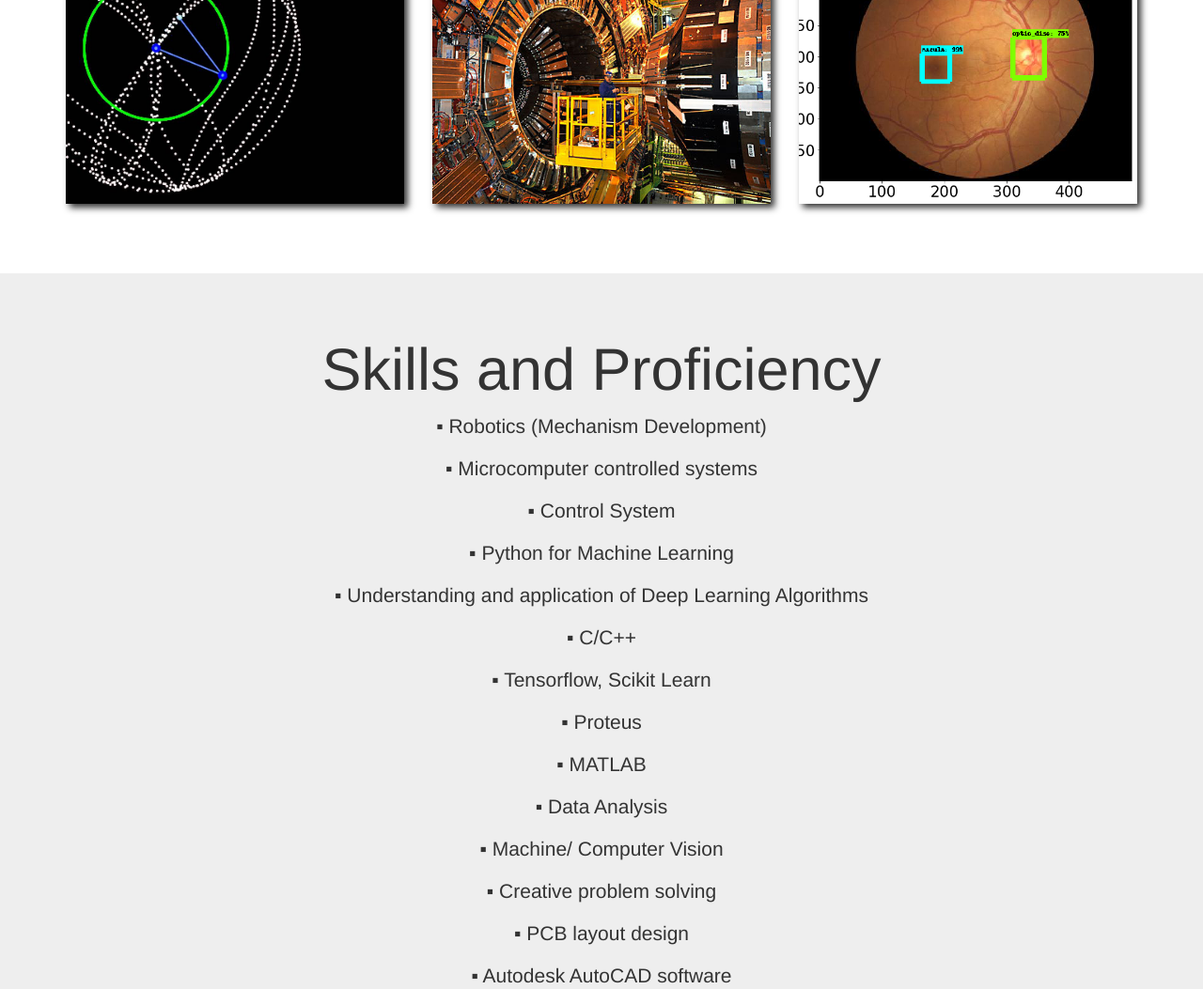
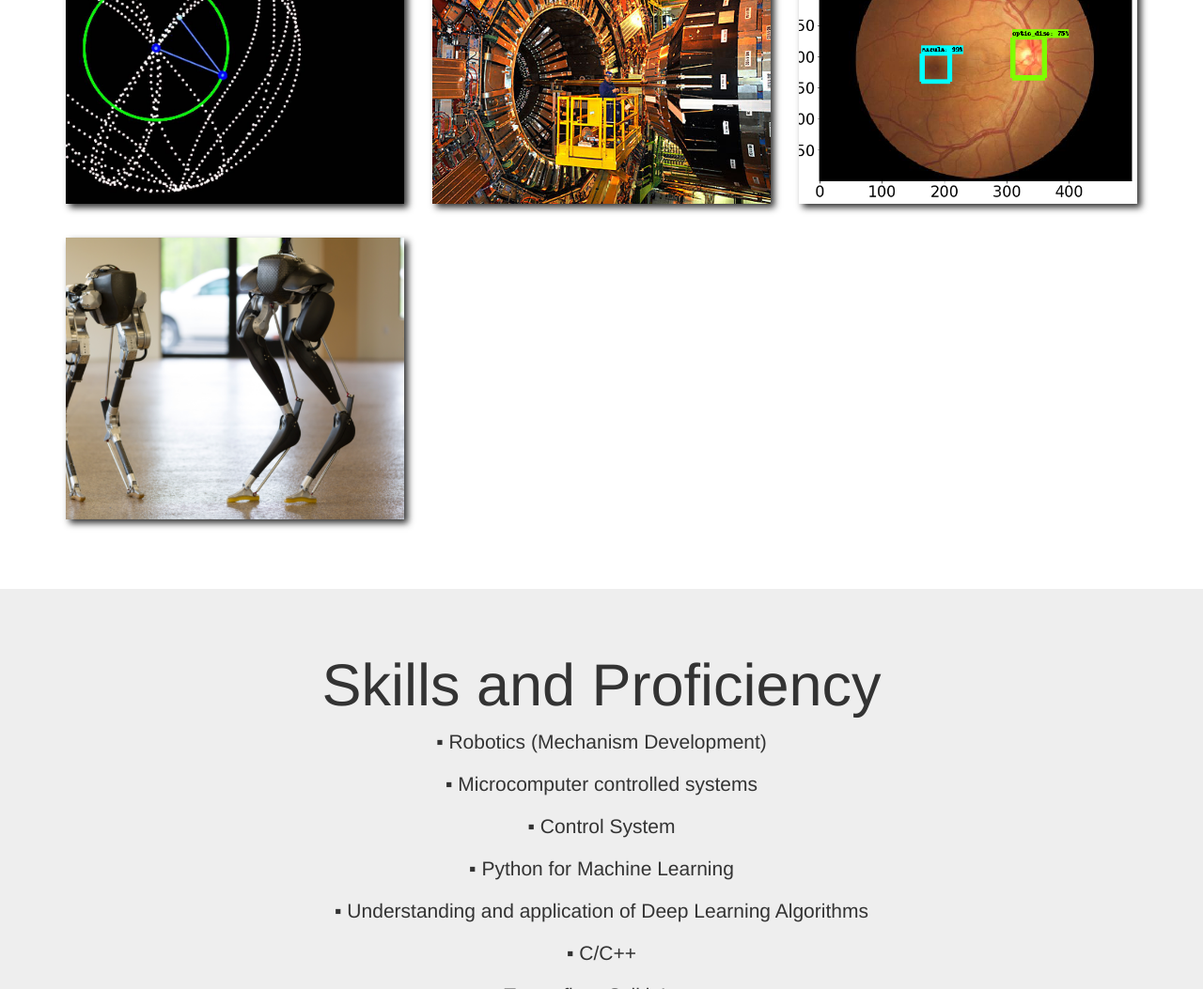
Before and after one commit to AlokJadhav11/AlokJadhav11.github.io, a plain HTML site: page index.html in a window 1280 px wide. Shown: the part 2260-3313 px from the top of the page at 94% size. Drawn offline with nearby package versions, Linux system fonts and the light colour scheme; a script that the page names is missing.

Commit message:
Add files via upload

```diff
--- a/index.html
+++ b/index.html
@@ -142,6 +142,14 @@ I wish to pursue my further studies in the areas where I can work with ‘Intell
                     </div>
                     </a>
                 </div>
+                <div class="col-md-4 col-sm-6 col-xs-12">
+                    <a href="https://github.com/AlokJadhav11/Self-Learning-Robot" target="_blank">
+                    <div class="block wow rotateInDownRight"   data-wow-duration=".8s" data-wow-delay="0.75s">
+                        <div class="works-thumb" id="work-8"></div>
+                        <div class="works-caption">Self Learning Robot</div>
+                    </div>
+                    </a>
+                </div>
             </div>
         </div>
     </section>
```
